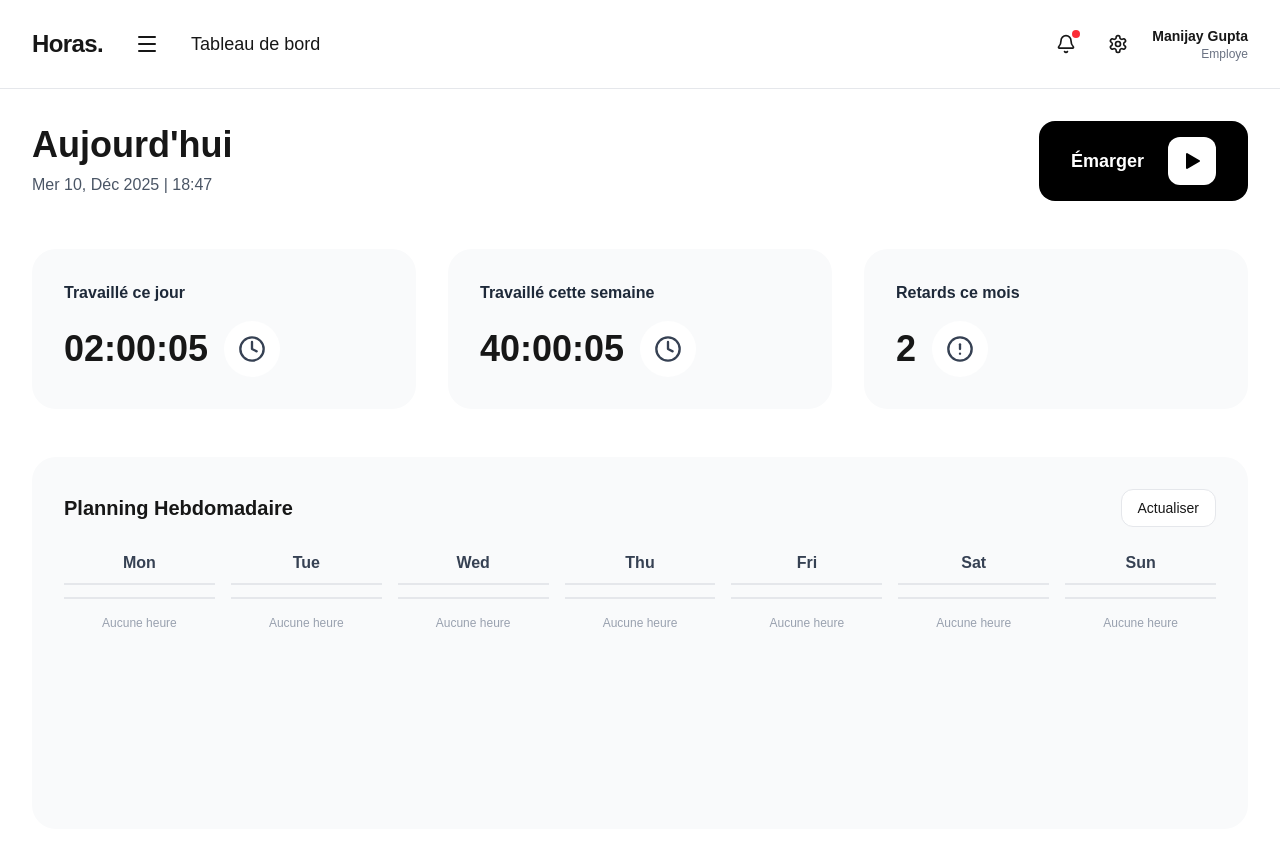
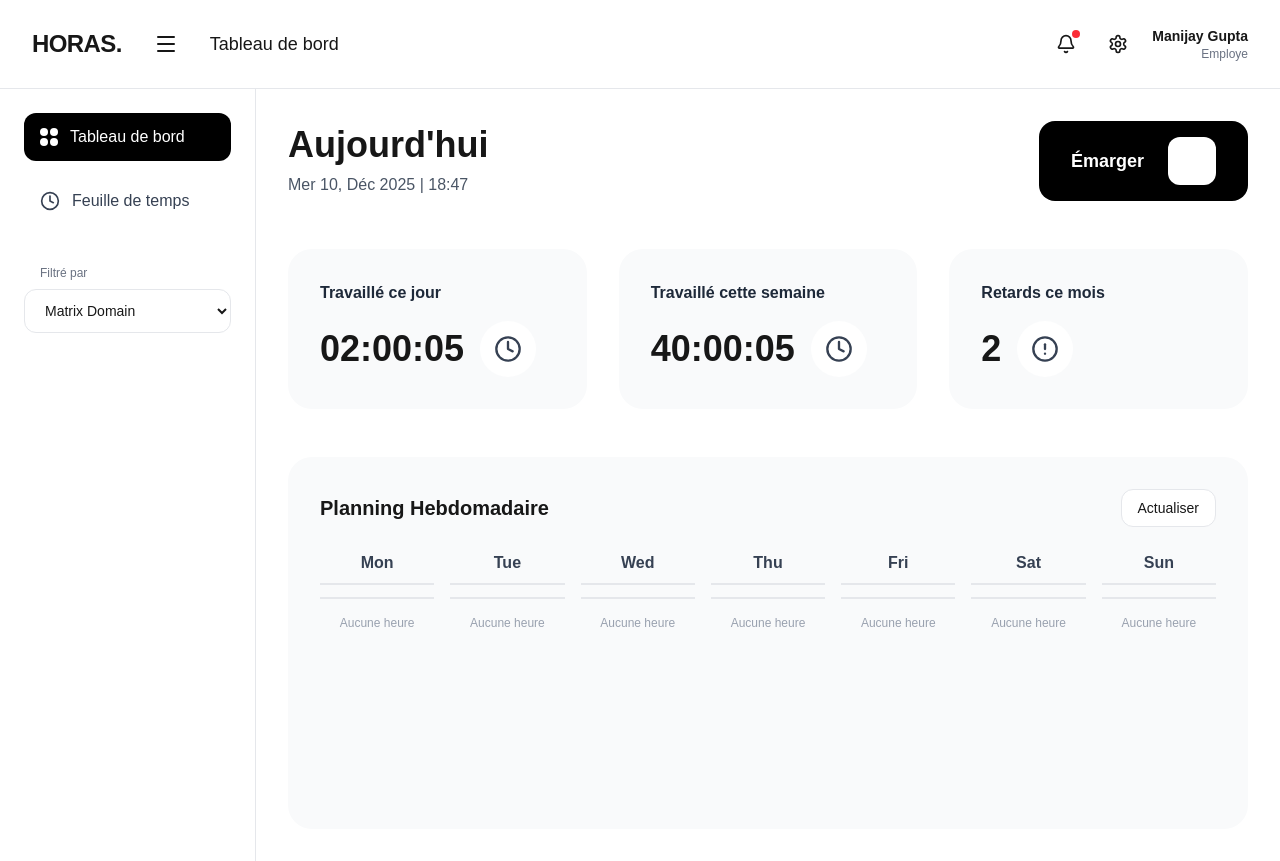
Before and after one commit to AadiDevv/Horas, a Next.js app in the folder frontend/: page /dashboard-agent in a window 1280 px wide. Built offline with nearby package versions, Linux system fonts and the light colour scheme.

Commit message:
Revert "Merge pull request #18 from AadiDevv/dashboard-agent"
This reverts commit 2f38ac13c46bc5c6cf432b94464686a92249afbc, reversing
changes made to 08f38591672a69e5848cbde1197f5c2cc8db0d69.

```diff
--- a/frontend/src/app/dashboard-agent/page.tsx
+++ b/frontend/src/app/dashboard-agent/page.tsx
@@ -1,7 +1,7 @@
 'use client';
 
 import { useState, useEffect } from 'react';
-import { Clock, Menu, Bell, Play, Pause, AlertCircle, X, Loader2 } from 'lucide-react';
+import { Clock, Menu, Bell, Play, AlertCircle, X, Loader2 } from 'lucide-react';
 
 // Mock Data
 const mockUsers = [
@@ -91,7 +91,6 @@ export default function Page() {
   const [mounted, setMounted] = useState(false);
   const [sidebarOpen, setSidebarOpen] = useState(true);
   const [settingsOpen, setSettingsOpen] = useState(false);
-  const [dropdownOpen, setDropdownOpen] = useState(false);
   const [userData, setUserData] = useState<any>(null);
   const [formData, setFormData] = useState({
     prenom: '',
@@ -130,20 +129,7 @@ export default function Page() {
     // Charger les données utilisateur au montage
     loadUserData();
 
-    // Fermer le dropdown si on clique ailleurs
-    const handleClickOutside = (e: MouseEvent) => {
-      const target = e.target as HTMLElement;
-      if (!target.closest('.dropdown-container')) {
-        setDropdownOpen(false);
-      }
-    };
-
-    document.addEventListener('click', handleClickOutside);
-
-    return () => {
-      clearInterval(timer);
-      document.removeEventListener('click', handleClickOutside);
-    };
+    return () => clearInterval(timer);
   }, []);
 
   const loadUserData = async () => {
@@ -235,6 +221,8 @@ export default function Page() {
         email: formData.email,
         password: formData.newPassword ? formData.newPassword : undefined,
         photo: formData.photo ? formData.photo : undefined,
+        // photo: photoPreview, // TODO: Gérer l'upload de l'image
+        // password changes to be handled separately
       });
 
       if (response.success) {
@@ -275,14 +263,7 @@ export default function Page() {
         confirmPassword: ''
       });
       setSettingsOpen(true);
-      setDropdownOpen(false);
     }
-  };
-
-  const handleLogout = () => {
-    console.log('🚪 Déconnexion...');
-    localStorage.removeItem('authToken');
-    window.location.href = '/login';
   };
 
   const dayKeys = ['Mon', 'Tue', 'Wed', 'Thu', 'Fri', 'Sat', 'Sun'] as const;
@@ -310,7 +291,7 @@ export default function Page() {
       {/* Header */}
       <header className="flex items-center justify-between px-8 py-6 border-b border-gray-200">
         <div className="flex items-center gap-6">
-          <h1 className="text-2xl font-bold tracking-tight">Horas.</h1>
+          <h1 className="text-2xl font-bold tracking-tight">HORAS.</h1>
           <button
             onClick={() => setSidebarOpen(!sidebarOpen)}
             className="p-2 hover:bg-gray-100 rounded-lg transition"
@@ -325,11 +306,8 @@ export default function Page() {
             <Bell size={20} />
             <span className="absolute top-1 right-1 w-2 h-2 bg-red-500 rounded-full"></span>
           </button>
-
-          {/* Dropdown Menu */}
-          <div className="relative dropdown-container">
           <button
-              onClick={() => setDropdownOpen(!dropdownOpen)}
+            onClick={handleOpenSettings}
             className="p-2 hover:bg-gray-100 rounded-lg transition"
           >
             <svg xmlns="http://www.w3.org/2000/svg" width="20" height="20" viewBox="0 0 24 24" fill="none" stroke="currentColor" strokeWidth="2" strokeLinecap="round" strokeLinejoin="round">
@@ -337,38 +315,6 @@ export default function Page() {
               <circle cx="12" cy="12" r="3"/>
             </svg>
           </button>
-
-            {/* Dropdown Content */}
-            {dropdownOpen && (
-              <div className="absolute right-0 mt-2 w-48 bg-white rounded-xl shadow-lg border border-gray-200 py-2 z-50">
-                <button
-                  onClick={handleOpenSettings}
-                  className="w-full px-4 py-2.5 text-left text-sm font-medium text-gray-700 hover:bg-gray-50 transition flex items-center gap-3"
-                >
-                  <svg xmlns="http://www.w3.org/2000/svg" width="16" height="16" viewBox="0 0 24 24" fill="none" stroke="currentColor" strokeWidth="2" strokeLinecap="round" strokeLinejoin="round">
-                    <path d="M12.22 2h-.44a2 2 0 0 0-2 2v.18a2 2 0 0 1-1 1.73l-.43.25a2 2 0 0 1-2 0l-.15-.08a2 2 0 0 0-2.73.73l-.22.38a2 2 0 0 0 .73 2.73l.15.1a2 2 0 0 1 1 1.72v.51a2 2 0 0 1-1 1.74l-.15.09a2 2 0 0 0-.73 2.73l.22.38a2 2 0 0 0 2.73.73l.15-.08a2 2 0 0 1 2 0l.43.25a2 2 0 0 1 1 1.73V20a2 2 0 0 0 2 2h.44a2 2 0 0 0 2-2v-.18a2 2 0 0 1 1-1.73l.43-.25a2 2 0 0 1 2 0l.15.08a2 2 0 0 0 2.73-.73l.22-.39a2 2 0 0 0-.73-2.73l-.15-.08a2 2 0 0 1-1-1.74v-.5a2 2 0 0 1 1-1.74l.15-.09a2 2 0 0 0 .73-2.73l-.22-.38a2 2 0 0 0-2.73-.73l-.15.08a2 2 0 0 1-2 0l-.43-.25a2 2 0 0 1-1-1.73V4a2 2 0 0 0-2-2z"/>
-                    <circle cx="12" cy="12" r="3"/>
-                  </svg>
-                  Paramètres
-                </button>
-
-                <div className="border-t border-gray-100 my-1"></div>
-
-                <button
-                  onClick={handleLogout}
-                  className="w-full px-4 py-2.5 text-left text-sm font-medium text-red-600 hover:bg-red-50 transition flex items-center gap-3"
-                >
-                  <svg xmlns="http://www.w3.org/2000/svg" width="16" height="16" viewBox="0 0 24 24" fill="none" stroke="currentColor" strokeWidth="2" strokeLinecap="round" strokeLinejoin="round">
-                    <path d="M9 21H5a2 2 0 0 1-2-2V5a2 2 0 0 1 2-2h4"/>
-                    <polyline points="16 17 21 12 16 7"/>
-                    <line x1="21" y1="12" x2="9" y2="12"/>
-                  </svg>
-                  Déconnexion
-                </button>
-              </div>
-            )}
-          </div>
-
           <div className="flex items-center gap-3">
             <div className="text-right">
               {loading ? (
@@ -512,6 +458,38 @@ export default function Page() {
 
       {/* Main Content */}
       <div className="flex">
+        {/* Sidebar */}
+        {sidebarOpen && (
+          <aside className="w-64 p-6 space-y-4 border-r border-gray-200">
+            <button className="w-full flex items-center gap-3 px-4 py-3 bg-black text-white rounded-xl font-medium transition hover:bg-gray-800">
+              <div className="grid grid-cols-2 gap-0.5">
+                <div className="w-2 h-2 bg-white rounded-sm"></div>
+                <div className="w-2 h-2 bg-white rounded-sm"></div>
+                <div className="w-2 h-2 bg-white rounded-sm"></div>
+                <div className="w-2 h-2 bg-white rounded-sm"></div>
+              </div>
+              Tableau de bord
+            </button>
+
+            <button className="w-full flex items-center gap-3 px-4 py-3 text-gray-700 rounded-xl font-medium transition hover:bg-gray-100">
+              <Clock size={20} />
+              Feuille de temps
+            </button>
+
+            <div className="pt-6">
+              <label className="block text-xs text-gray-500 mb-2 px-4">Filtré par</label>
+              <select
+                value={selectedDomain}
+                onChange={(e) => setSelectedDomain(e.target.value)}
+                className="w-full px-4 py-3 border border-gray-200 rounded-xl font-medium text-sm focus:outline-none focus:ring-2 focus:ring-black cursor-pointer"
+              >
+                <option>Matrix Domain</option>
+                <option>Design Domain</option>
+                <option>Dev Domain</option>
+              </select>
+            </div>
+          </aside>
+        )}
 
         {/* Main Dashboard */}
         <main className="flex-1 p-8">
@@ -526,11 +504,7 @@ export default function Page() {
             >
               {isClockingIn ? 'Clock Out' : 'Émarger'}
               <div className="w-12 h-12 bg-white bg-opacity-20 rounded-xl flex items-center justify-center">
-                {isClockingIn ? (
-                  <Pause size={24} className="fill-black" />
-                ) : (
-                  <Play size={24} className="fill-black" />
-                )}
+                <Play size={24} className="fill-white text-white" />
               </div>
             </button>
           </div>
```
Lines whose indentation alone changed are shown as unchanged.
